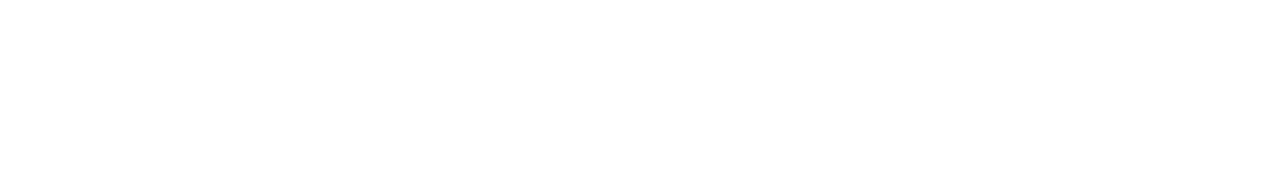
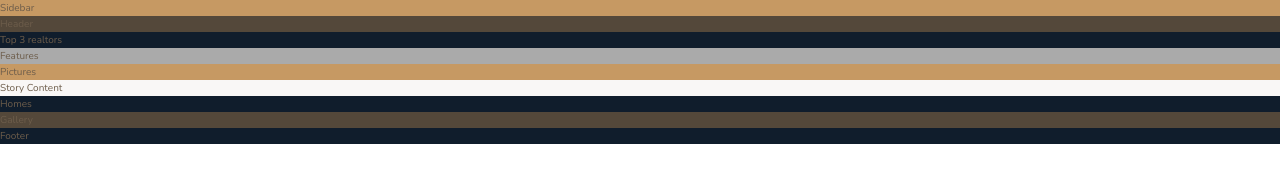
Before and after one commit to riverrz/Nexter, a website: page index.html in a window 1280 px wide. Drawn offline with nearby package versions, Linux system fonts and the light colour scheme; files that its build step writes are made by us from their sources.

Commit message:
Add basic stylings without grids defined

```diff
--- a/index.html
+++ b/index.html
@@ -12,6 +12,35 @@
         <title>nexter &mdash; your home, your freedom</title>
     </head>
     <body class="container">
+        <div class="sidebar">
+            Sidebar
+        </div>
+        <header class="header">
+            Header
+        </header>
+        <div class="realtors">
+            Top 3 realtors
+        </div>
+        <section class="features">
+            Features
+        </section>
+        <div class="story__pictures">
+            Pictures
+        </div>
+        <div class="story__content">
+            Story Content
+        </div>
 
+        <section class="homes">
+            Homes
+        </section>
+
+        <section class="gallery">
+            Gallery
+        </section>
+
+        <footer class="footer">
+            Footer
+        </footer>
     </body>
 </html>
--- a/package.json
+++ b/package.json
@@ -5,7 +5,7 @@
   "main": "index.js",
   "scripts": {
     "watch:sass": "node-sass sass/main.scss css/style.css -w",
-    "devserver": "live-server",
+    "devserver": "live-server --browser=firefox",
     "start": "npm-run-all --parallel devserver watch:sass",
     "compile:sass": "node-sass sass/main.scss css/style.comp.css",
     "prefix:css": "postcss --use autoprefixer -b 'last 10 versions' css/style.comp.css -o css/style.prefix.css",
--- a/sass/_base.scss
+++ b/sass/_base.scss
@@ -13,3 +13,23 @@ $color-grey-dark-2: #6D5D4B;
 // FONT VARIABLES
 $font-primary: 'Nunito', sans-serif;
 $font-display: 'Josefin Sans', sans-serif;
+
+*,
+*:after,
+*:before {
+    margin: 0;
+    padding: 0;
+    box-sizing: inherit;
+}
+
+html {
+    box-sizing: border-box;
+    font-size: 62.5%;
+}
+
+body {
+    font-family: $font-primary;
+    color: $color-grey-dark-2;
+    font-weight: 300;
+    line-height: 1.6;
+}
--- a/sass/_features.scss
+++ b/sass/_features.scss
@@ -0,0 +1,3 @@
+.features {
+    background-color: $color-grey-light-2;
+}
--- a/sass/_footer.scss
+++ b/sass/_footer.scss
@@ -0,0 +1,3 @@
+.footer {
+    background-color: $color-secondary;
+}
--- a/sass/_gallery.scss
+++ b/sass/_gallery.scss
@@ -0,0 +1,3 @@
+.gallery {
+    background-color: $color-grey-dark-1;
+}
--- a/sass/_header.scss
+++ b/sass/_header.scss
@@ -0,0 +1,3 @@
+.header {
+    background-color: $color-grey-dark-1;
+}
--- a/sass/_homes.scss
+++ b/sass/_homes.scss
@@ -0,0 +1,3 @@
+.homes {
+    background-color: $color-secondary;
+}
--- a/sass/_realtors.scss
+++ b/sass/_realtors.scss
@@ -0,0 +1,3 @@
+.realtors {
+    background-color: $color-secondary;
+}
--- a/sass/_sidebar.scss
+++ b/sass/_sidebar.scss
@@ -0,0 +1,3 @@
+.sidebar {
+    background-color: $color-primary;
+}
--- a/sass/_story.scss
+++ b/sass/_story.scss
@@ -0,0 +1,9 @@
+.story {
+    &__pictures {
+        background-color: $color-primary;
+    }
+
+    &__content {
+        background-color: $color-grey-light-1;
+    }
+}
```
Also changed, not shown: css/style.css (added).
